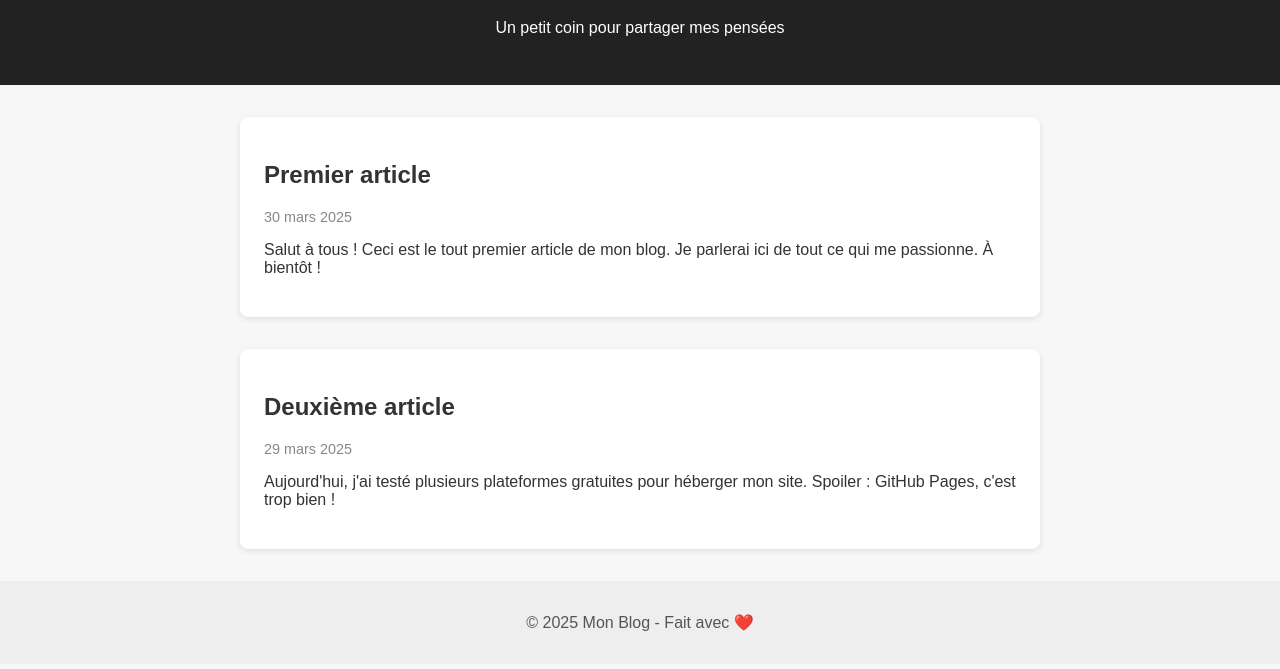
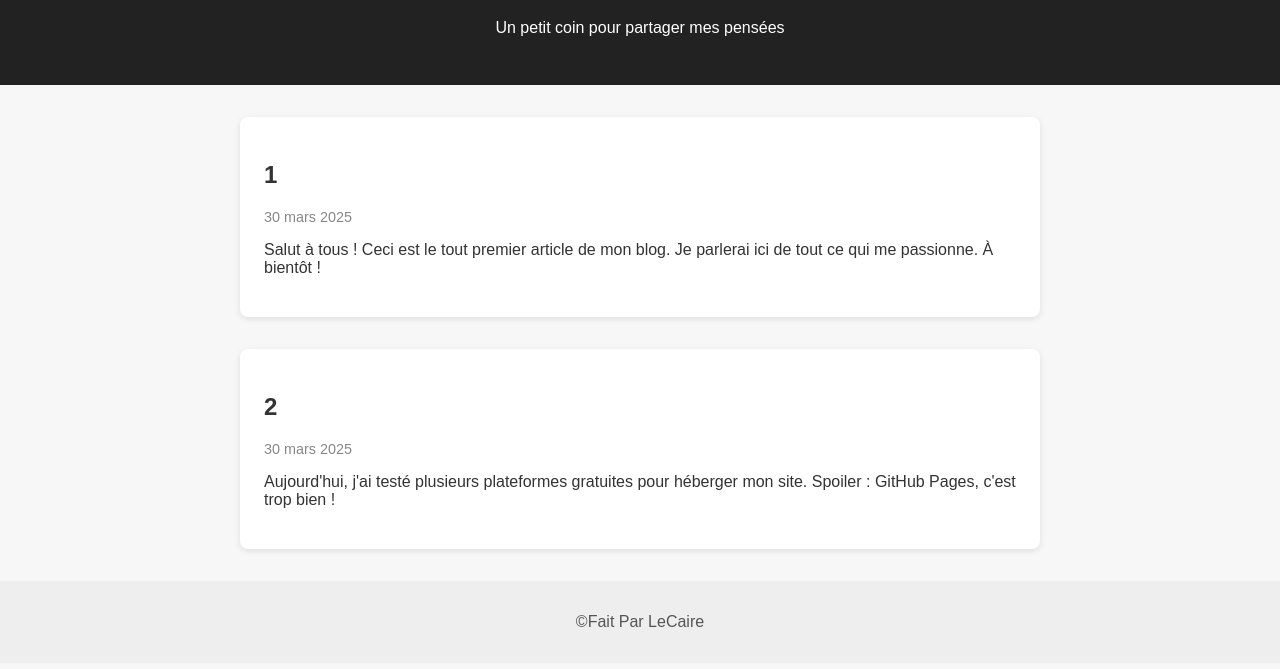
Before and after one commit to LeCaire1/betatest-blog, a plain HTML site: page index.html in a window 1280 px wide. Shown: the part 93-762 px from the top of the page. Drawn offline with Linux system fonts and the light colour scheme.

Commit message:
Update index.html

```diff
--- a/index.html
+++ b/index.html
@@ -14,20 +14,20 @@
 
   <main>
     <article>
-      <h2>Premier article</h2>
+      <h2>1</h2>
       <p class="date">30 mars 2025</p>
       <p>Salut à tous ! Ceci est le tout premier article de mon blog. Je parlerai ici de tout ce qui me passionne. À bientôt !</p>
     </article>
 
     <article>
-      <h2>Deuxième article</h2>
-      <p class="date">29 mars 2025</p>
+      <h2>2</h2>
+      <p class="date">30 mars 2025</p>
       <p>Aujourd'hui, j'ai testé plusieurs plateformes gratuites pour héberger mon site. Spoiler : GitHub Pages, c'est trop bien !</p>
     </article>
   </main>
 
   <footer>
-    <p>&copy; 2025 Mon Blog - Fait avec ❤️</p>
+    <p>&copy;Fait Par LeCaire</p>
   </footer>
 </body>
 </html>
```
